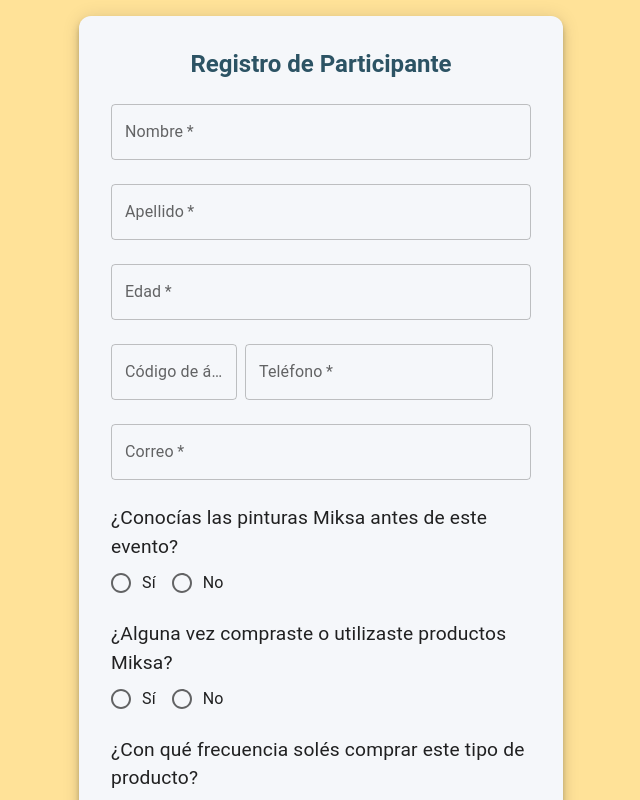
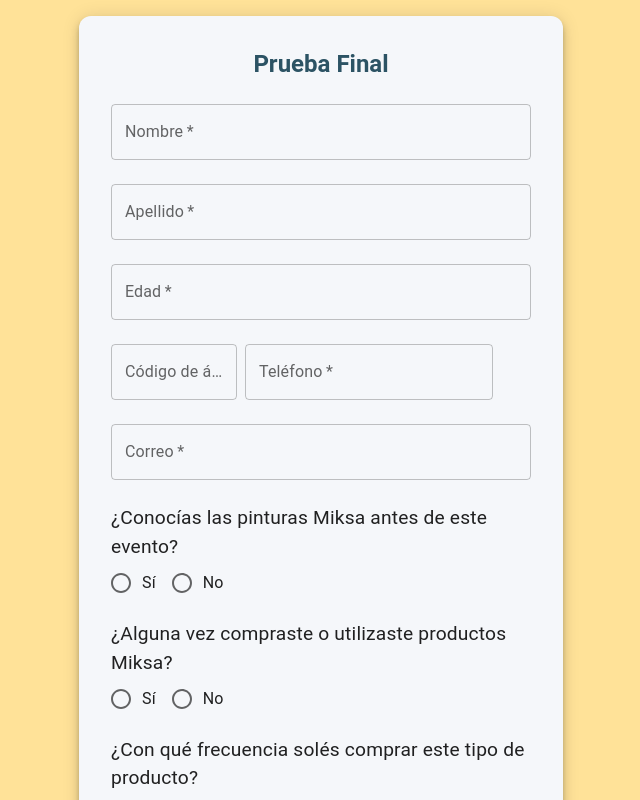
Before and after one commit to santicanu/login-ruleta, a React (Vite) app in the folder frontend/: page / in a window 1280 px wide. Shown: the top 800 px of the page, without its empty margins (319-959 px from the left). Built offline with nearby package versions, Linux system fonts and the light colour scheme; no server answers.

Commit message:
cambio en el titulo

```diff
--- a/frontend/src/components/Registro.jsx
+++ b/frontend/src/components/Registro.jsx
@@ -102,7 +102,7 @@ const handleCheckboxGroup = (e) => {
           gutterBottom
           sx={{ fontWeight: "bold", color: "#2c5364" }}
         >
-          Registro de Participante
+          Prueba Final
         </Typography>
 
         <Box component="form" onSubmit={handleSubmit}>
```
